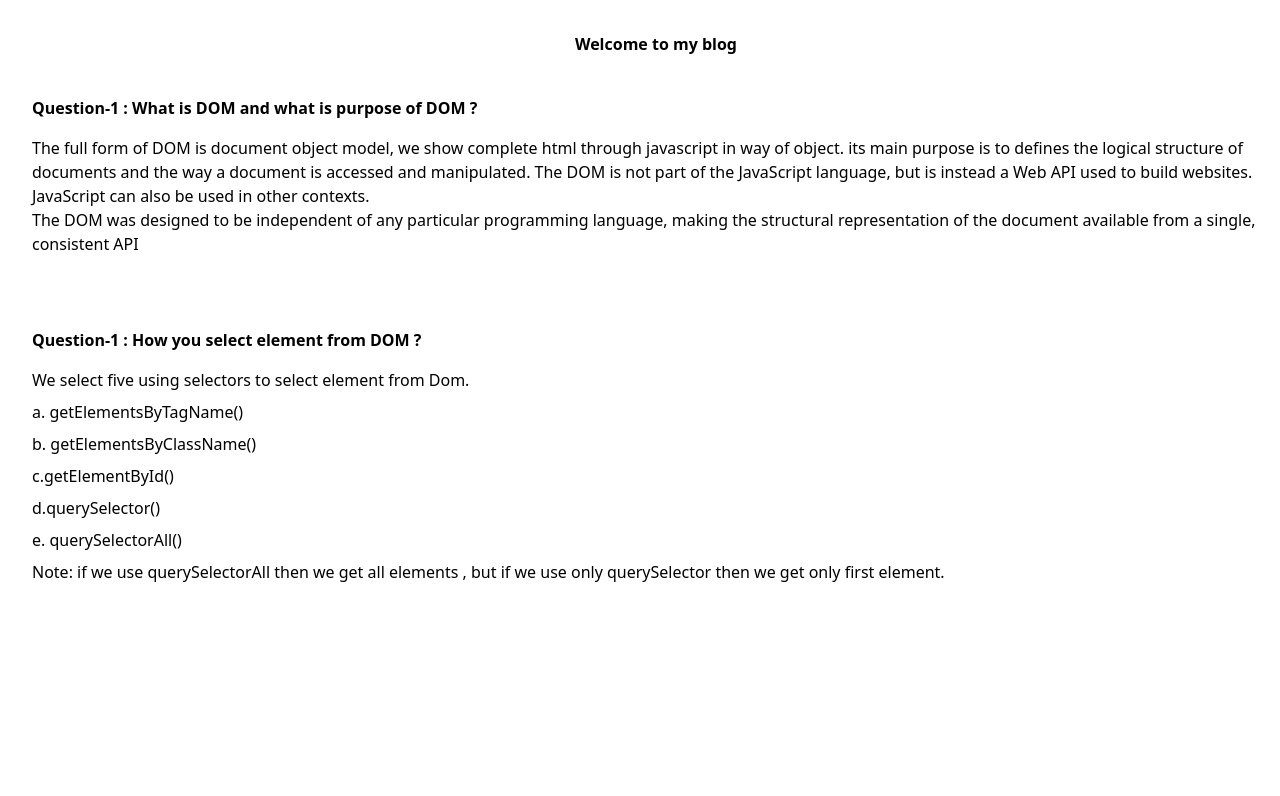
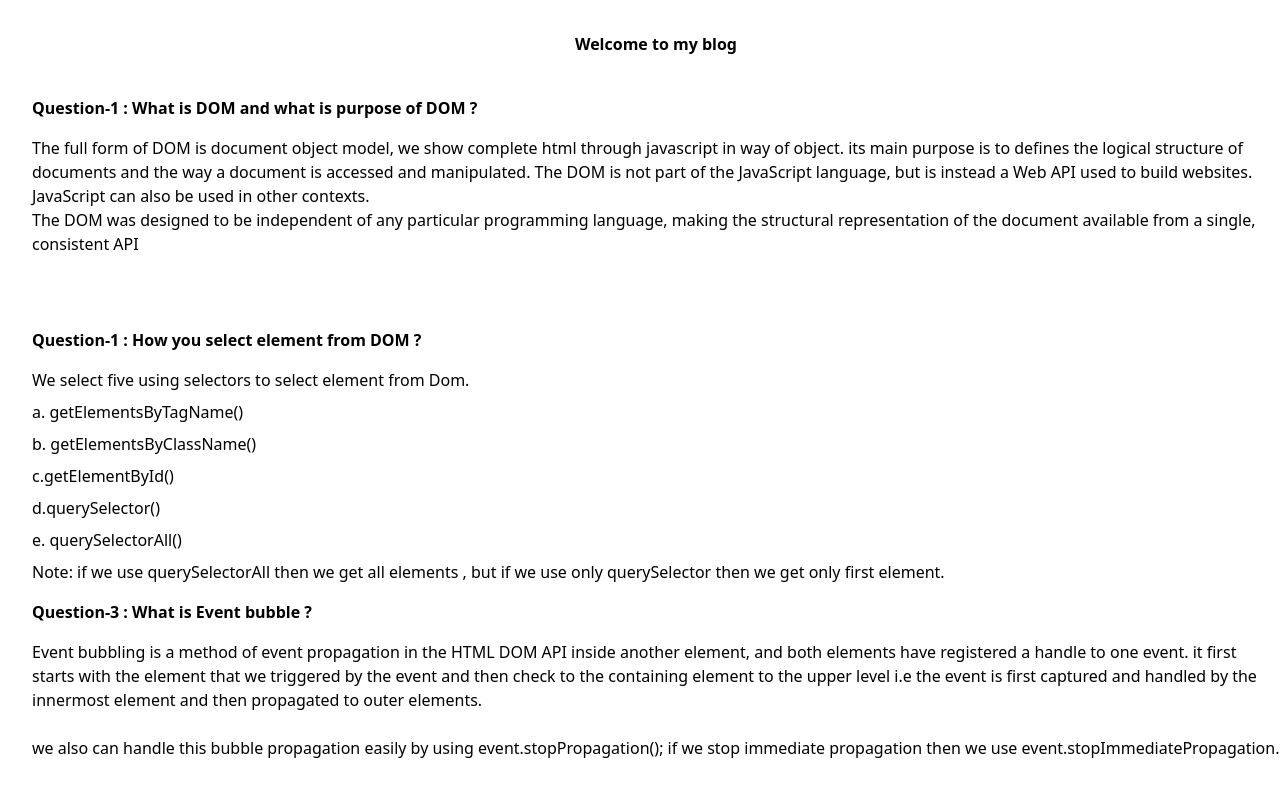
Before and after one commit to devbiplabmistry/geometry-genious, a plain HTML site: page blog.html in a window 1280 px wide. Drawn offline with nearby package versions, Linux system fonts and the light colour scheme.

Commit message:
answered question no-3

```diff
--- a/blog.html
+++ b/blog.html
@@ -32,6 +32,25 @@
       <h4 class="mb-2"> e. querySelectorAll()</h4>
        <p>Note: if we use querySelectorAll then we get all elements , but if we use only querySelector then we get only first element.</p>
     </p>
+
+
+
+    <p class="mb-4 mt-4 font-bold">Question-3 : What is Event bubble ?</p>
+    <p>Event bubbling is a method of event propagation in the HTML DOM API  inside another element, and both elements have registered a handle to one event.
+
+        it first starts with the element that we triggered by the event and then check to the containing element to the upper level  i.e the event is first captured and handled by the innermost element and then propagated to outer elements.
+
+        <br>
+        <br>
+
+        we also can handle this bubble propagation easily by using event.stopPropagation();
+        if we stop immediate propagation then we use event.stopImmediatePropagation.
+
+
+    </p>
+
+
+
 </div>
 
 </body>
```
